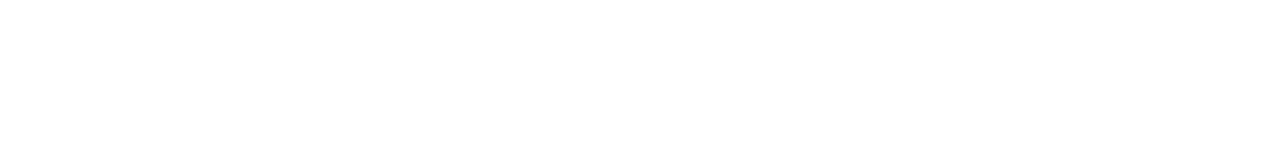
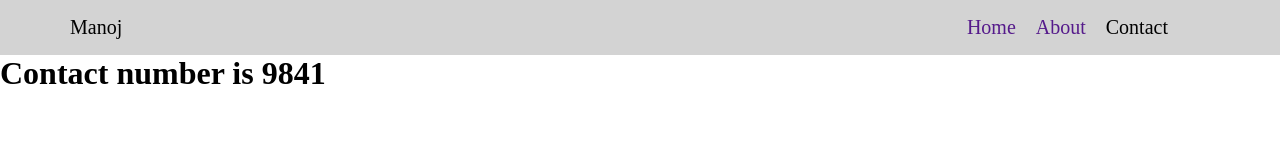
Before and after one commit to manojadhikari22/Simple-html-and-CSS-project, a plain HTML site: page contact.html in a window 1280 px wide. Drawn offline with Linux system fonts and the light colour scheme.

Commit message:
third commit

```diff
--- a/contact.html
+++ b/contact.html
@@ -7,6 +7,16 @@
     <link rel="stylesheet" href="Style.css">
 </head>
 <body>
-
+    <header>
+        <nav>
+            <div class="logo">Manoj</div>
+                <ul class="navlist">
+                    <li><a href="">Home</a></li>
+                    <li><a href="">About</a></li>
+                    <li><a href="/contact.html"></a>Contact</li>
+                </ul>
+            </nav>
+       </header>
+    <h1>Contact number is 9841</h1>
 </body>
 </html>
```
Also changed, not shown: about.html (+3 -3 lines), home.html (+2 -2 lines), index.html (+1 -1 lines).
